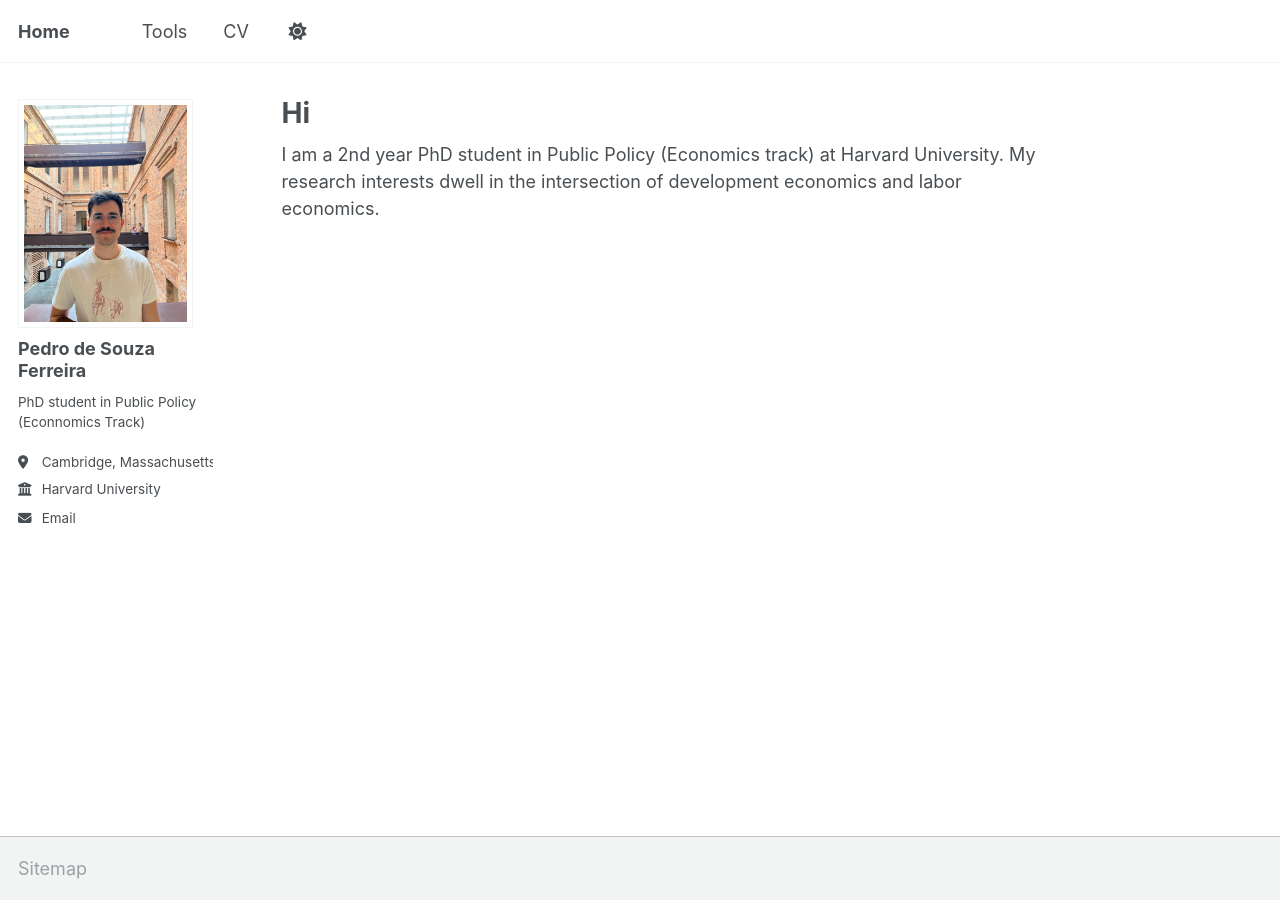
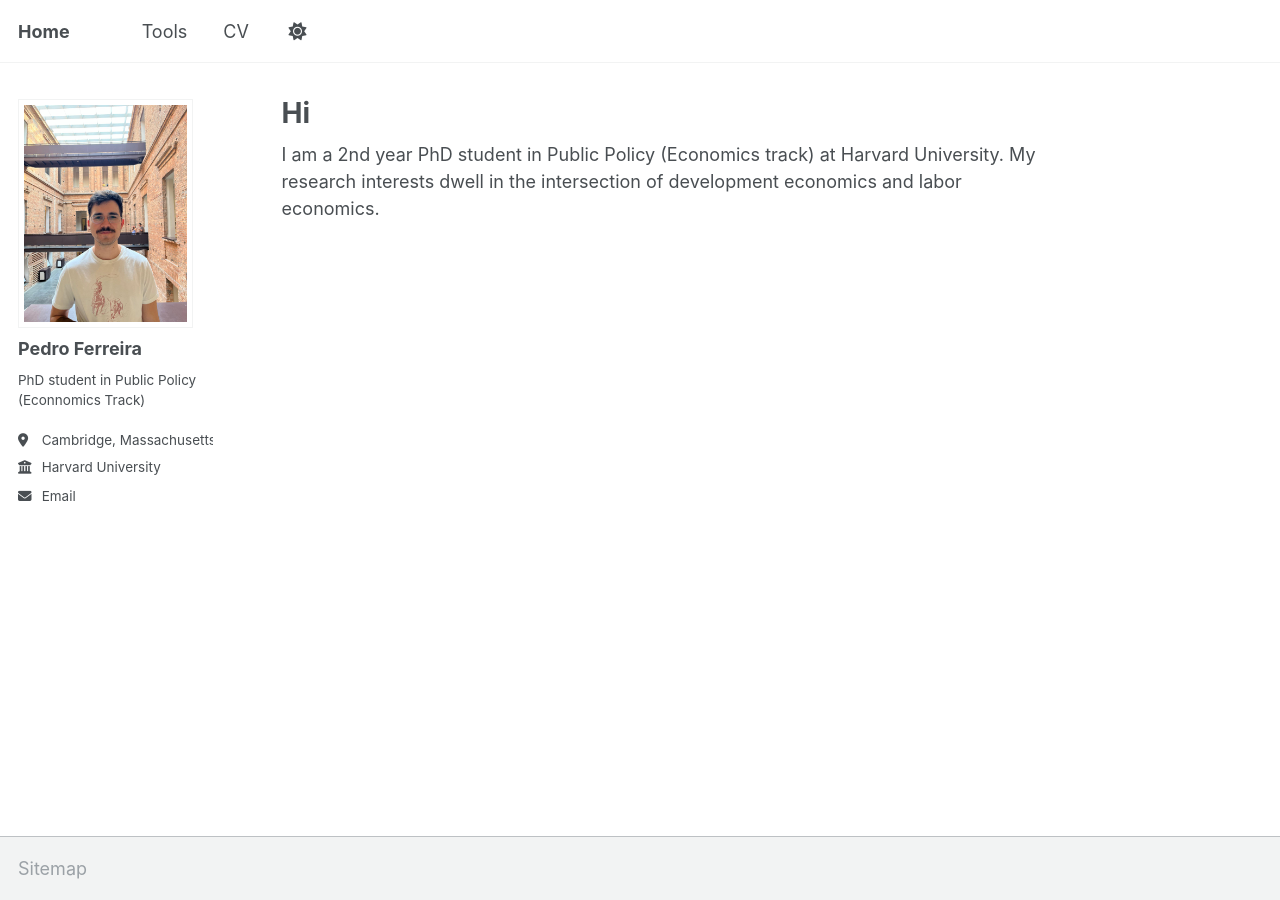
Before and after one commit to pedrodesouzaferreira/pedrodesouzaferreira.github.io, a Jekyll site: the page built from _pages/about.md, in a window 1280 px wide. Built offline with Jekyll 4.4.1, drawn with Linux system fonts in a browser that asks for light colours; a script that is not in the unit is left out.

Commit message:
Update _config.yml (eliminating de Souza)

```diff
--- a/_config.yml
+++ b/_config.yml
@@ -11,7 +11,7 @@ locale                   : "en-US"
 site_theme               : "default"
 title                    : "Home"
 title_separator          : "-"
-name                     : &name "Pedro de Souza Ferreira"
+name                     : &name "Pedro Ferreira"
 description              : &description "PhD student in Public Policy (Econnomics Track)"
 url                      : https://pedrodesouzaferreira.github.io
 baseurl                  : "" # the subpath of your site, e.g. "/blog"
@@ -23,7 +23,7 @@ repository               : "pedrodesouzaferreira/pedrodesouzaferreira.github.io"
 author:
   # Biographic information
   avatar           : "pinacoteca-profile.jpeg"
-  name             : "Pedro de Souza Ferreira"
+  name             : "Pedro Ferreira"
   pronouns         : # example: "she/her"
   bio              : "PhD student in Public Policy (Econnomics Track)"
   location         : "Cambridge, Massachusetts "
```
